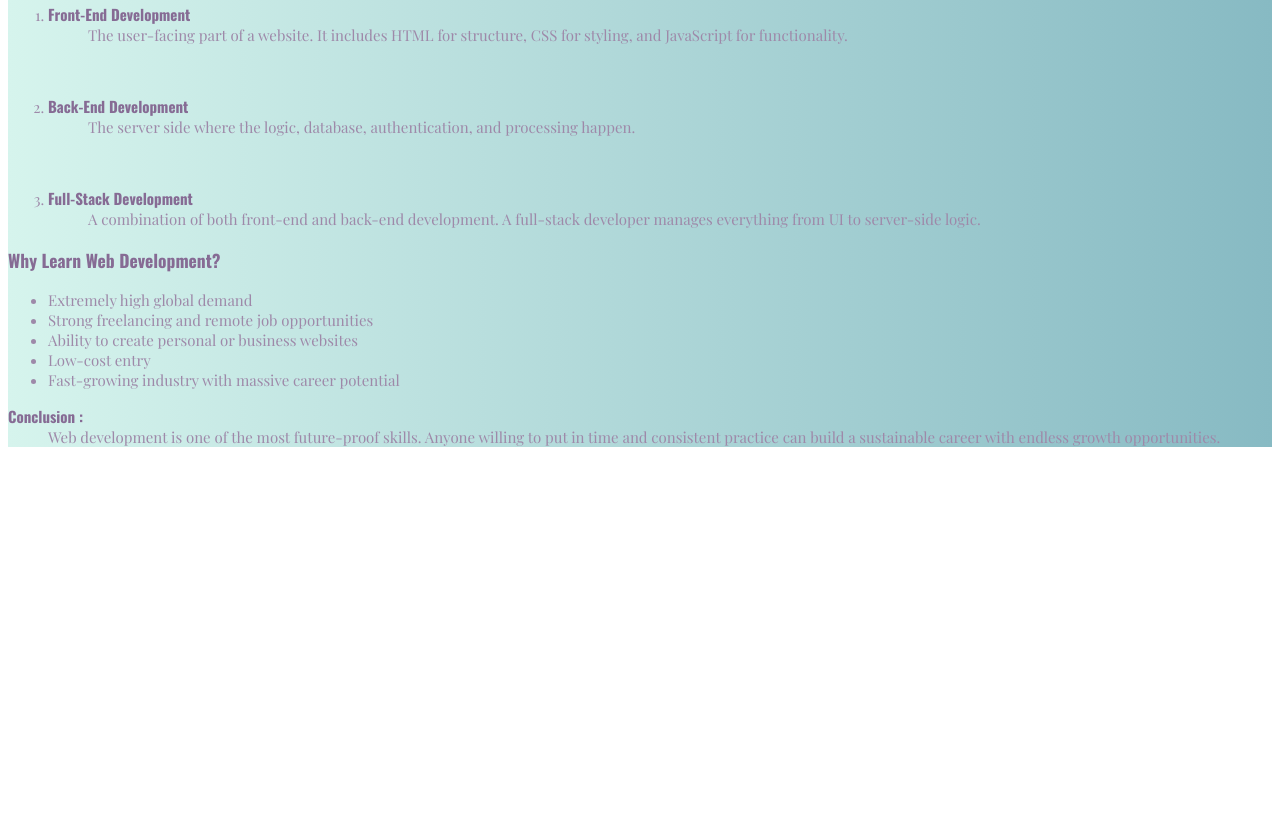
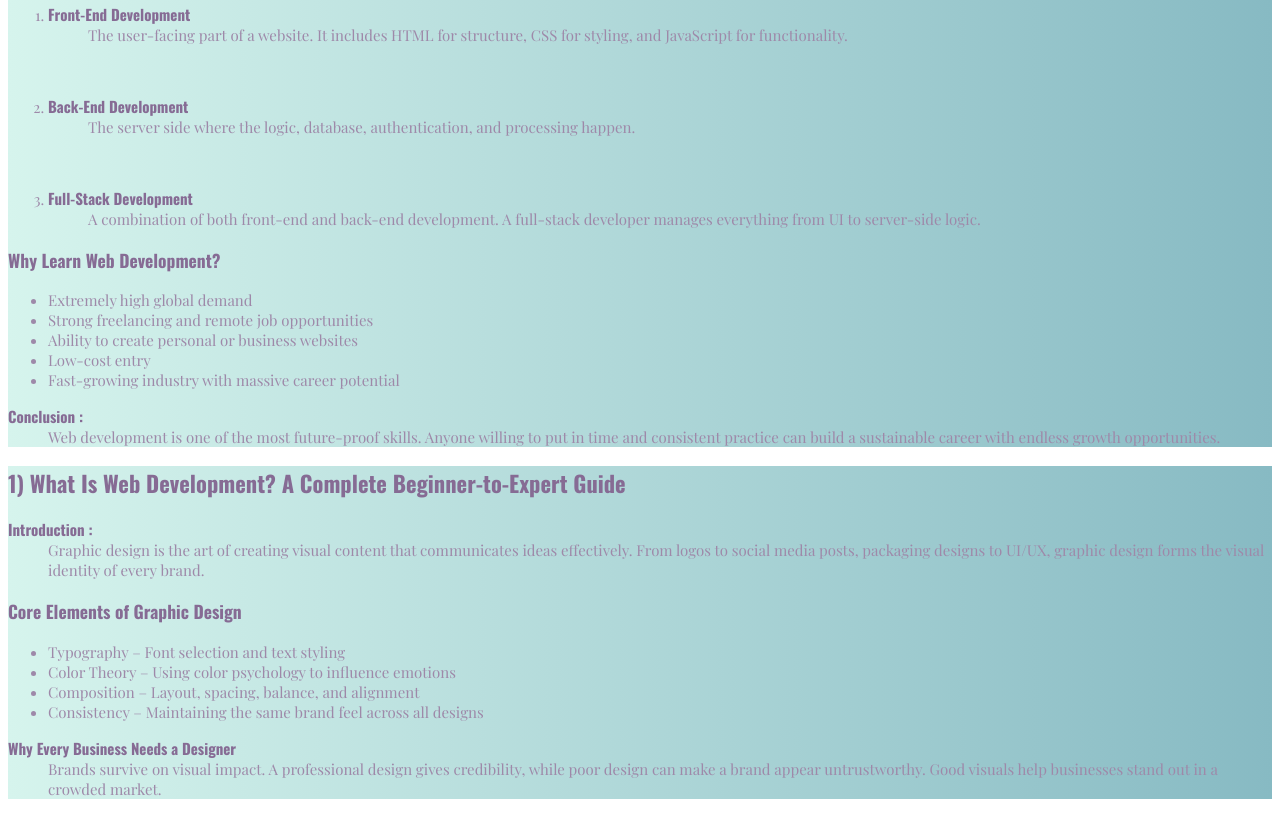
Before and after one commit to MuhammadIkrash/Basic-HTML-CSS-Blog-Project, a plain HTML site: page index.html in a window 1280 px wide. Shown: the part 333-1147 px from the top of the page. Before the commit the page ends 800 px from the top, so only its background shows below. Drawn offline with nearby package versions, Linux system fonts and the light colour scheme; a web font is replaced by a local one.

Commit message:
add new blog

```diff
--- a/index.CSS
+++ b/index.CSS
@@ -46,3 +46,6 @@ a {
     color: #866B94;
     font-weight: bold;
 }
+.mh2{
+text-decoration: dotted;
+}
--- a/index.html
+++ b/index.html
@@ -97,6 +97,81 @@
                     practice can build a sustainable career with endless growth opportunities.
                 </dd>
         </div>
+        <!-- new blog start -->
+    </article>
+    <article class="maintext">
+        <div class="div1">
+            <h2 class="mh"> 1) What Is Web Development? A Complete Beginner-to-Expert Guide</h2>
+
+            <dl class="dl">
+                <dt class="dt">
+                    Introduction :
+                </dt>
+                <dd class="dd">
+                    Graphic design is the art of creating visual content that communicates ideas effectively. From logos
+                    to social media posts, packaging designs to UI/UX, graphic design forms the visual identity of every
+                    brand.
+                </dd>
+            </dl>
+            <!-- <h3 class="mh">Core Elements of Graphic Design</h3>
+            <ol>
+                <li class="maintext">
+                    <dl>
+                        <dt class="dt">
+                           Typography – Font selection and text styling
+                        </dt>
+                        <dd class="dd">
+                            The user-facing part of a website. It includes HTML for structure, CSS for styling, and
+                            JavaScript
+                            for functionality.
+                        </dd>
+                    </dl>
+                </li>
+                <br />
+                <li class="maintext">
+                    <dl>
+                        <dt class="dt">
+                            Back-End Development
+                        </dt>
+                        <dd class="dd">
+                            The server side where the logic, database, authentication, and processing happen.
+                        </dd>
+                    </dl>
+                    <br />
+                </li>
+                <li class="maintext">
+                    <dl>
+                        <dt class="dt">
+                            Full-Stack Development
+                        </dt>
+                        <dd class="dd">
+                            A combination of both front-end and back-end development. A full-stack developer manages
+                            everything
+                            from UI to server-side logic.
+                        </dd>
+                    </dl>
+                </li>
+            </ol> -->
+            <h3 class="mh mh2">
+                Core Elements of Graphic Design
+            </h3>
+            <ul>
+                <li class="maintext"> Typography – Font selection and text styling</li>
+                <li class="maintext">Color Theory – Using color psychology to influence emotions</li>
+                <li class="maintext">Composition – Layout, spacing, balance, and alignment</li>
+                <li class="maintext">Consistency – Maintaining the same brand feel across all designs</li>
+            </ul>
+            <dl>
+                <dt class="dt">
+                    <strong>
+                        Why Every Business Needs a Designer
+                    </strong>
+                </dt>
+                <dd class="dd">
+                    Brands survive on visual impact. A professional design gives credibility, while poor design can make
+                    a brand appear untrustworthy. Good visuals help businesses stand out in a crowded market.
+                </dd>
+        </div>
     </article>
 </body>
 
```
